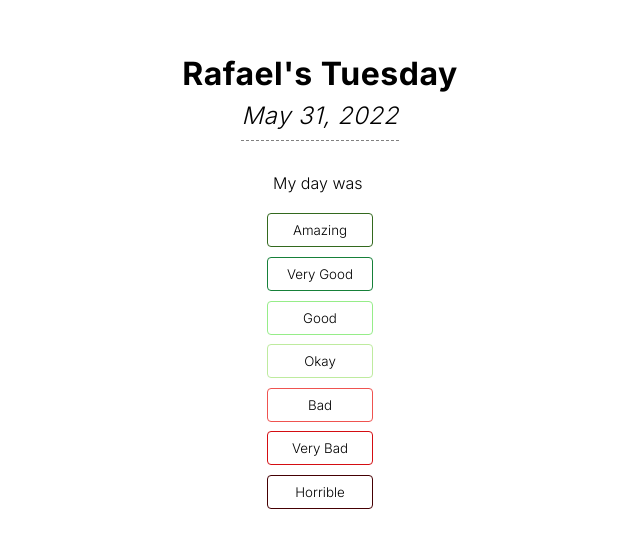
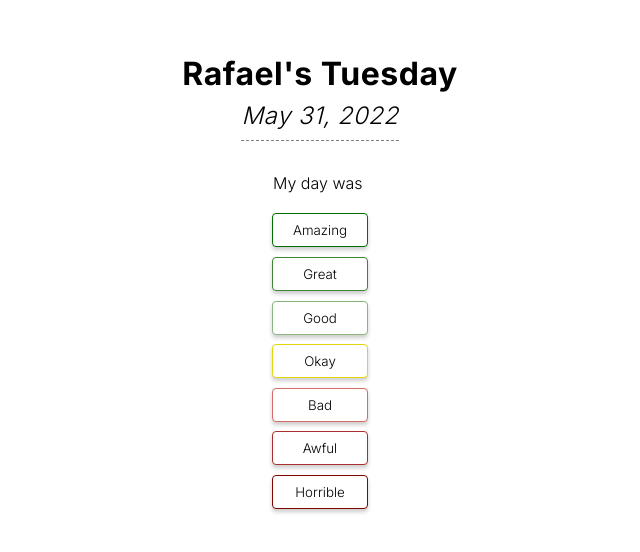
Before and after one commit to rafaelsinger/graderdays, a React (Create React App) app: page / in a window 1280 px wide. Shown: the part 116-668 px from the top of the page, without its empty margins (320-960 px from the left). Built offline with nearby package versions, Linux system fonts and the light colour scheme.

Commit message:
added event listeners to rating page

```diff
--- a/src/Rating.js
+++ b/src/Rating.js
@@ -1,20 +1,16 @@
 import React, { useState, useEffect, useRef } from 'react';
-import { CSSTransition } from 'react-transition-group';
 import RatingButton from './RatingButton'
 
 const Rating = () => {
     const [rating, setRating] = useState({text: '', color: null})
     const [active, setActive] = useState(false);
-
-    const textRef = useRef(null);
+    const [selected, setSelected] = useState(null);
 
     useEffect(() => {
-        if (rating.color){
-            setActive(true);
-        } else {
-            setActive(false);
+        if (selected){
+            console.log('i work')
         }
-    }, [rating]);
+    }, [selected])
 
     const day = ["Sunday","Monday","Tuesday","Wednesday","Thursday","Friday","Saturday"];
     const currentDay = day[(new Date()).getDay()];
@@ -24,18 +20,18 @@ const Rating = () => {
 
     return (
         <div className='wrapper'>
-            <div className='rating-container' style={{borderColor: rating.color}} >
+            <div className='rating-container' style={active?{border: `3px solid ${rating.color}`}:{}} >
                 <h3 className='dateTitle'>Rafael's {currentDay}</h3>
                 <h4 className='dateSubtitle'>{currentDate}</h4>
-                <div className='rating-box'>My day was <CSSTransition ref={textRef} in={active} timeout={500} classNames='rating-text'><span ref={textRef} style={{color: rating.color}}>&nbsp;{rating.text}</span></CSSTransition></div>
+                <div className='rating-box'>My day was<span style={{color: rating.color}}>&nbsp;{rating.text}</span></div>
                     <div className='buttom-select-menu'>
-                        <RatingButton name={'Amazing'} color={'#33691E'} setRating={setRating}  />
-                        <RatingButton name={'Very Good'} color={'#168039'} setRating={setRating} />
-                        <RatingButton name={'Good'} color={'#96ED89'}setRating={setRating} />
-                        <RatingButton name={'Okay'} color={'#BEEB9F'} setRating={setRating} />
-                        <RatingButton name={'Bad'} color={'#ef5350'} setRating={setRating}  />
-                        <RatingButton name={'Very Bad'} color={'#D40D12'} setRating={setRating} />
-                        <RatingButton name={'Horrible'} color={'#450003'} setRating={setRating} />
+                        <RatingButton name={'Amazing'} color={'#006d05'} setRating={setRating} setActive={setActive} setSelected={setSelected} selected={selected} />
+                        <RatingButton name={'Great'} color={'#3d8532'} setRating={setRating} setActive={setActive} setSelected={setSelected} selected={selected} />
+                        <RatingButton name={'Good'} color={'#88b77b'} setRating={setRating} setActive={setActive} setSelected={setSelected} selected={selected} />
+                        <RatingButton name={'Okay'} color={'#E5D50F'} setRating={setRating} setActive={setActive} setSelected={setSelected} selected={selected}/>
+                        <RatingButton name={'Bad'} color={'#D66C65'} setRating={setRating} setActive={setActive} setSelected={setSelected} selected={selected}/>
+                        <RatingButton name={'Awful'} color={'#A83030'} setRating={setRating} setActive={setActive} setSelected={setSelected} selected={selected}/>
+                        <RatingButton name={'Horrible'} color={'#7d0600'} setRating={setRating} setActive={setActive} setSelected={setSelected} selected={selected}/>
                     </div>
             </div>
         </div>
--- a/src/RatingButton.js
+++ b/src/RatingButton.js
@@ -1,26 +1,45 @@
 import React, { useState } from 'react';
 
-const RatingButton = ({name, color, setRating}) => {
+const RatingButton = ({name, color, setRating, setActive, setSelected, selected}) => {
 
-    const [active, setActive] = useState();
+    const highlight = (e) => {
+        setActive(true);
+        e.target.style.backgroundColor = color;
+        e.target.style.color = 'white'
+        e.target.style.fontWeight = 'bold'
+    }
 
-    const clickHandler = (event) => {
-        console.log(event);
+    const clickHandler = (e) => {
+        if (e.key === 'Enter' && !selected){
+            setSelected({name: name, color: color});
+            highlight(e);
+        }
+        else if (!selected){
+            setSelected({name: name, color: color});
+            highlight(e);
+        }
     }
 
     const mouseOverHandler = (e) => {
-        setActive('active');
-        setRating({text: `${name.toLowerCase()}.`, color: color});
+        if (!selected){
+            highlight(e);
+            setRating({text: `${name.toLowerCase()}.`, color: color});
+        }
     }
 
-    const mouseLeaveHandler = () => {
-        setActive('inactive');
-        setRating({text: '', color: null})
+    const mouseLeaveHandler = (e) => {
+        if (!selected){
+            setActive(false);
+            e.target.style.backgroundColor = 'white';
+            e.target.style.color = 'black'
+            e.target.style.fontWeight = ''
+            setRating({text: '', color: null})
+        }
     }
 
     return (
-        <button className={`option ${active}`} onClick={clickHandler} onMouseOver={(e) => mouseOverHandler(e)} onMouseLeave={mouseLeaveHandler}
-        style={{borderColor: color}}>
+        <button className={`option`} onClick={(e) => clickHandler(e)} onMouseOver={(e) => mouseOverHandler(e)} onKeyDown={e => clickHandler(e)} onMouseLeave={e => mouseLeaveHandler(e)} onFocus={e => mouseOverHandler(e)} onBlur={e => mouseLeaveHandler(e)}
+        style={{borderColor: color}} >
             {name}
         </button>
     )
--- a/src/index.css
+++ b/src/index.css
@@ -63,6 +63,7 @@ body {
 }
 
 .option{
+  width: 6rem;
   padding: 0.5rem 1.2rem;
   margin: 0.3rem;
   text-decoration:none;
@@ -71,6 +72,17 @@ body {
   background-color: white;
   border-radius: 4px;
   transition: all 0.2s;
+  cursor: pointer;
+  box-shadow: 0px 3px 4px rgba(0, 0, 0, 0.2);
+}
+
+.option:focus{
+  outline: none;
+}
+
+.option:hover{
+  transition: all 0.5s;
+  transform: translateY(-2px);
 }
 
 .rating-text-enter {
@@ -78,12 +90,16 @@ body {
 }
 .rating-text-enter-active {
   opacity: 1;
-  transition: opacity 500ms;
+  transition: opacity 300ms;
 }
 .rating-text-exit {
   opacity: 1;
 }
 .rating-text-exit-active {
   opacity: 0;
-  transition: opacity 500ms;
+  transition: opacity 300ms;
 }
+
+.rating-text-exit-done {
+  opacity: 0;
+}
```
